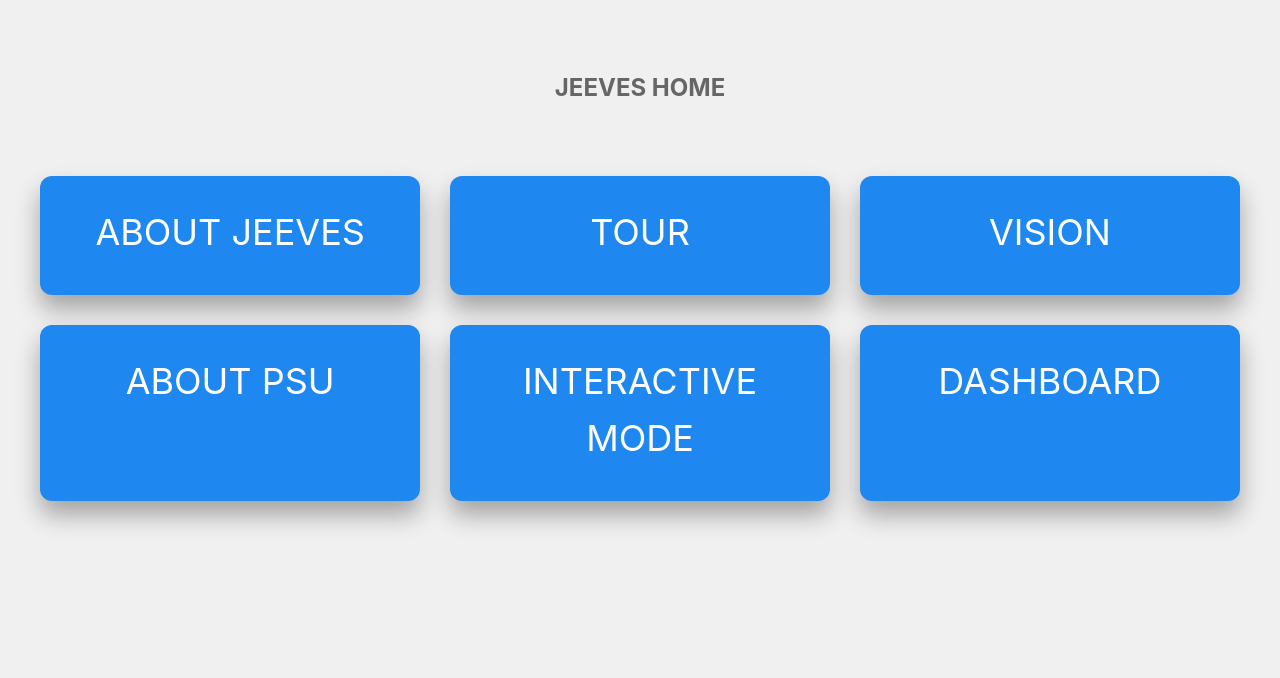
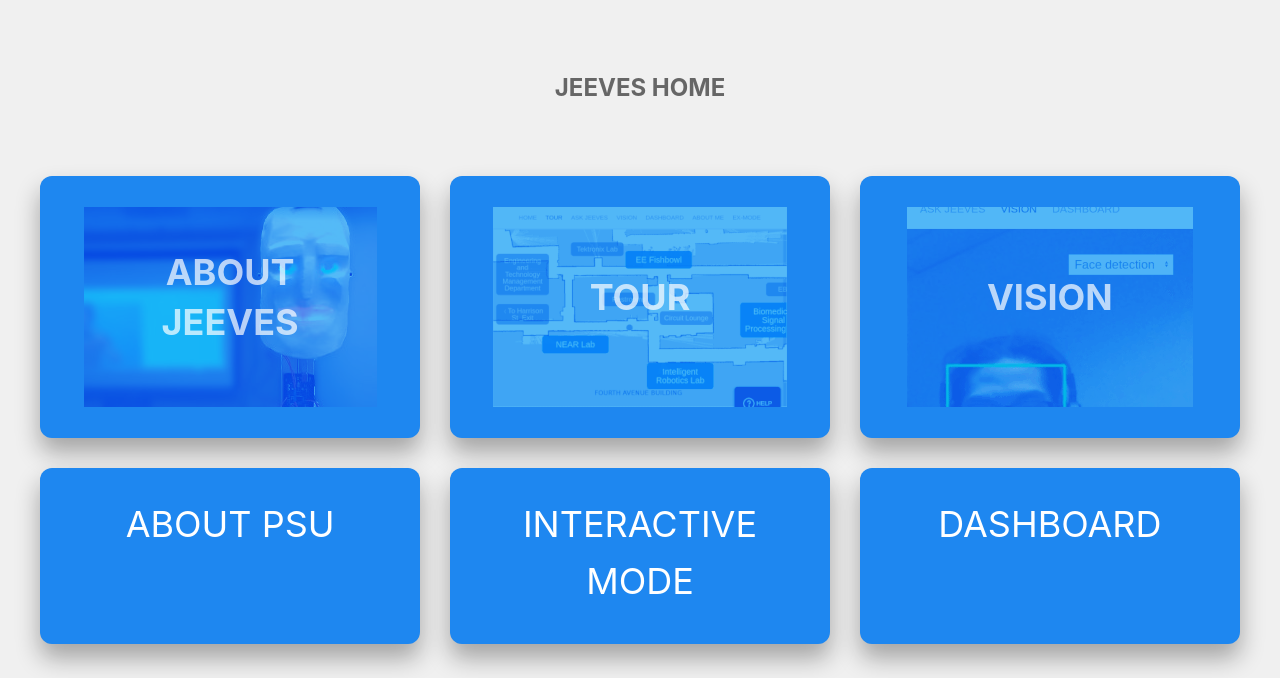
Before and after one commit to msunardi/jeeves_ui, a Django app: template main/templates/main/index.html in a window 1280 px wide. Shown: the top 678 px of the page. Run offline with Django 3.2, Linux system fonts and the light colour scheme; the template is opened without the code that fills it, so the values that code supplies are empty.

Commit message:
Make home buttons have background images

```diff
--- a/main/templates/main/index.html
+++ b/main/templates/main/index.html
@@ -47,25 +47,59 @@
     </div>
 </div>
 <div class="uk-container">
+<!--<div>
+            <div class="uk-inline uk-background-primary">
+                <img class="uk-blend-multiply uk-border-rounded" src="{% static 'main/images/jeeves_frontpage2.png' %}" alt="Blend Multiply">
+                <div class="uk-position-center">
+                    <p class="uk-card-title uk-light">About Jeeves</p>
+                </div>
+            </div>
+        </div>-->
     <div class="uk-child-width-1-3@m uk-grid-medium uk-flex-center uk-grid-match" uk-grid>
+
         <div>
-            <a class="uk-button uk-button-large uk-button-primary uk-box-shadow-large uk-text-center" href="{% url 'main:aboutpsu' %}">
-                <span class="uk-card-title">About Jeeves</span>
+            <a class="uk-button uk-button-large uk-button-primary uk-box-shadow-large uk-text-center jv-home-button" href="{% url 'main:aboutpsu' %}">
+                <!--<span class="uk-card-title uk-light">About Jeeves</span>-->
+                <div>
+                    <div class="uk-inline uk-background-primary jv-border-rounded">
+                        <img class="uk-blend-soft-light jv-border-rounded" src="{% static 'main/images/jeeves_frontpage2_thumb.jpg' %}" alt="Blend Multiply">
+                        <div class="uk-position-center index-butt-label">
+                            <p class="uk-card-title uk-light uk-text-bold">About Jeeves</p>
+                        </div>
+                    </div>
+                </div>
+
                 <!--<p>My speech is powered by Mycroft.ai and PocketSphinx! Get my attention by calling my name: <strong>"JEEVES!"</strong>,
                 and you can ask me something. Try: <strong>"Jeeves. Tell me a joke."</strong> or
                 <strong>"Jeeves. What is the weather in Portland, Oregon?"</strong></p>-->
             </a>
         </div>
         <div>
-            <a class="uk-button uk-button-large uk-button-primary uk-box-shadow-large uk-text-center" href="{% url 'main:tour' %}">
-                <span class="uk-card-title">Tour</span>
+            <a class="uk-button uk-button-large uk-button-primary uk-box-shadow-large uk-text-center jv-home-button" href="{% url 'main:tour' %}">
+                <!--<span class="uk-card-title">Tour</span>-->
+                <div>
+                    <div class="uk-inline uk-background-primary jv-border-rounded">
+                        <img class="uk-blend-soft-light jv-border-rounded" height="200" src="{% static 'main/images/screencast_map_thumb.gif' %}" alt="Blend Multiply">
+                        <div class="uk-position-center index-butt-label">
+                            <p class="uk-card-title uk-light uk-text-bold">Tour</p>
+                        </div>
+                    </div>
+                </div>
                 <!--<p>You can ask me to give you a tour of the Engineering Building by clicking the <strong>TOUR</strong> link on the top menu,
                 or just say: <strong>"Jeeves! Give me a tour."</strong></p>-->
             </a>
         </div>
         <div>
-            <a class="uk-button uk-button-large uk-button-primary uk-box-shadow-large uk-text-center" href="{% url 'main:vision' %}">
-                <span class="uk-card-title">Vision</span>
+            <a class="uk-button uk-button-large uk-button-primary uk-box-shadow-large uk-text-center jv-home-button" href="{% url 'main:vision' %}">
+                <!--<span class="uk-card-title">Vision</span>-->
+                <div>
+                    <div class="uk-inline uk-background-primary jv-border-rounded">
+                        <img class="uk-blend-soft-light jv-border-rounded" src="{% static 'main/images/screencast_vision_thumb2.gif' %}" alt="Blend Multiply">
+                        <div class="uk-position-center index-butt-label">
+                            <p class="uk-card-title uk-light uk-text-bold">Vision</p>
+                        </div>
+                    </div>
+                </div>
                 <!--<p>See what I see in the <strong>VISION</strong> link, how my system is doing in the <strong>DASHBOARD</strong> link,
                 or help me with an experiment in my <strong>EX-MODE</strong>.
                 </p>-->
--- a/main/templates/main/nav.html
+++ b/main/templates/main/nav.html
@@ -18,7 +18,7 @@
                 </div>
             </li>
 
-            <li><a href="#">Ex-Mode</a></li>
+            <!--<li><a href="#">Ex-Mode</a></li>-->
         </ul>
 
     </div>
--- a/main/templates/main/vision.html
+++ b/main/templates/main/vision.html
@@ -19,7 +19,7 @@
                                 <option class="camera-option" alt="color" value="/camera/rgb/image_rect_color">Color</option>
                                 <option class="camera-option" alt="grayscale" value="/camera/rgb/image_mono">Grayscale</option>
                                 <option class="camera-option" alt="depth" value="/camera/depth/image_rect">Depth</option>
-                                <option class="camera-option" alt="face detection" value="/camera/face">Face detection</option>
+                                <option class="camera-option" alt="face detection" value="/camera/face" selected>Face detection</option>
                             </select>
                         </div>
                     </fieldset>
@@ -42,8 +42,8 @@
                 }).change();
             </script>
             <canvas width="1024" height="630"></canvas>
-            <img id="monitor" src="{{ video_server }}/stream?topic=/camera/rgb/image_rect_color&type=ros_compressed" alt="" uk-cover>
-            <!--<img id="monitor" src="http://127.0.0.1:8080/stream?topic=/usb_cam/image_raw&type=ros_compressed" alt="" uk-cover>-->
+            <!--<img id="monitor" src="{{ video_server }}/stream?topic=/camera/rgb/image_rect_color&type=ros_compressed" alt="" uk-cover>-->
+            <img id="monitor" src="http://127.0.0.1:8080/stream?topic=/output/image_raw/compressed" alt="" uk-cover>
             <!--<iframe src="//www.youtube.com/embed/YE7VzlLtp-4?autoplay=1&amp;controls=0&amp;showinfo=0&amp;rel=0&amp;loop=1&amp;modestbranding=1&amp;wmode=transparent" width="560" height="315" frameborder="0" uk-cover></iframe>-->
             <!--<div class="uk-overlay uk-overlay-primary uk-light uk-position-bottom" style="opacity:0.6;">
                 <h1 class="uk-heading-primary">Jeeves Vision 1.0</h1>
```
Also changed, not shown: jeeves_ui/uikit_notes.txt (added, +7 -0 lines), main/static/main/images/jeeves_frontpage2_thumb.jpg (added), main/static/main/images/screencast_map_thumb.gif (added), main/static/main/images/screencast_vision_thumb2.gif (added).
